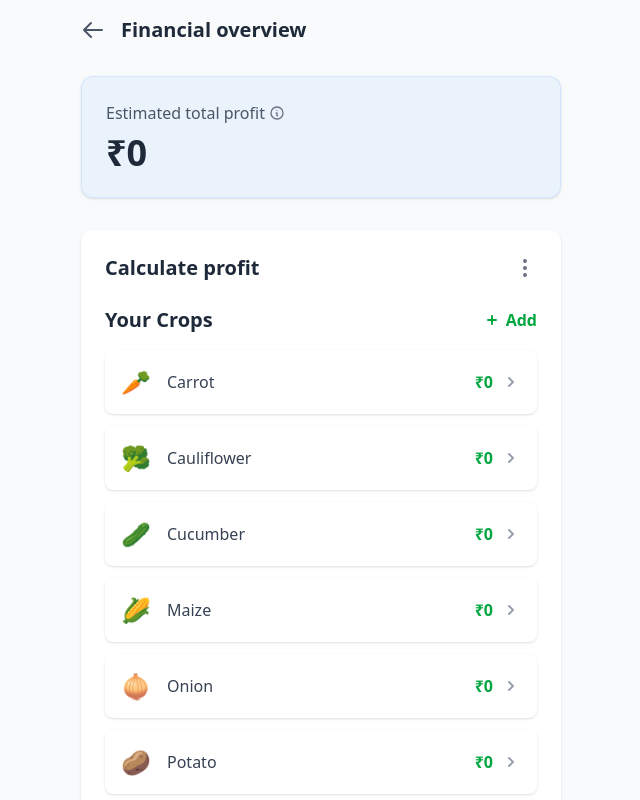
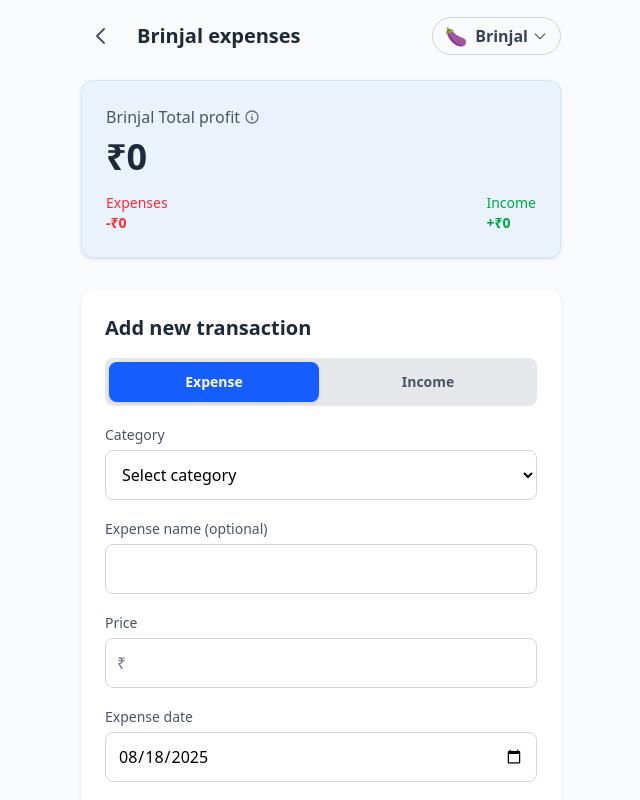
Before and after one commit to uuutsav/kisan-profit-calculator, a React (Vite) app: page / in a window 1280 px wide. Shown: the top 800 px of the page, without its empty margins (319-959 px from the left). Built offline with nearby package versions, Linux system fonts and the light colour scheme.

Commit message:
Step 3: Building the Crop Expenses Page

```diff
--- a/src/App.jsx
+++ b/src/App.jsx
@@ -1,12 +1,13 @@
 // src/App.jsx
-
 import React from 'react';
-import FinancialOverview from './components/FinancialOverview';
+// import FinancialOverview from './components/FinancialOverview';
+import CropExpensesPage from './components/CropExpensesPage'; // Import the new page
 
 function App() {
   return (
     <div className="bg-gray-50 min-h-screen">
-      <FinancialOverview />
+      {/* <FinancialOverview /> */}
+      <CropExpensesPage /> {/* Render the new page */}
     </div>
   );
 }
--- /dev/null
+++ b/src/components/CropExpensesPage.jsx
@@ -0,0 +1,64 @@
+// src/components/CropExpensesPage.jsx
+import React from 'react';
+import TransactionForm from './TransactionForm';
+
+// We'll hardcode Brinjal for now. This will become dynamic later.
+const CropExpensesPage = () => {
+  const crop = { name: 'Brinjal', icon: '🍆' };
+  const totalProfit = 0;
+  const totalExpenses = 0;
+  const totalIncome = 0;
+
+  return (
+    <div className="p-4 max-w-lg mx-auto bg-gray-50 min-h-screen">
+      {/* Header */}
+      <div className="flex items-center mb-6">
+        <button className="mr-4 p-2">
+           <svg xmlns="http://www.w3.org/2000/svg" className="h-6 w-6 text-gray-600" fill="none" viewBox="0 0 24 24" stroke="currentColor" strokeWidth={2}>
+            <path strokeLinecap="round" strokeLinejoin="round" d="M15 19l-7-7 7-7" />
+          </svg>
+        </button>
+        <h1 className="text-xl font-bold text-gray-800">{crop.name} expenses</h1>
+        <div className="ml-auto flex items-center border border-gray-300 rounded-full px-3 py-1">
+           <span className="text-lg mr-2">{crop.icon}</span>
+           <span className="font-semibold text-gray-700">{crop.name}</span>
+           <svg xmlns="http://www.w3.org/2000/svg" className="h-4 w-4 ml-1 text-gray-500" fill="none" viewBox="0 0 24 24" stroke="currentColor">
+            <path strokeLinecap="round" strokeLinejoin="round" strokeWidth={2} d="M19 9l-7 7-7-7" />
+           </svg>
+        </div>
+      </div>
+
+      {/* Total Profit Card */}
+      <div className="bg-blue-100/50 border border-blue-200/50 p-6 rounded-xl shadow-sm mb-8">
+        <div className="flex items-center">
+          <h2 className="text-gray-600 font-medium">{crop.name} Total profit</h2>
+          <svg xmlns="http://www.w3.org/2000/svg" className="h-4 w-4 text-gray-500 ml-1" fill="none" viewBox="0 0 24 24" stroke="currentColor" strokeWidth={2}>
+            <path strokeLinecap="round" strokeLinejoin="round" d="M13 16h-1v-4h-1m1-4h.01M21 12a9 9 0 11-18 0 9 9 0 0118 0z" />
+          </svg>
+        </div>
+        <p className={`text-4xl font-bold mt-2 ${totalProfit >= 0 ? 'text-gray-800' : 'text-red-600'}`}>
+          ₹{totalProfit.toLocaleString('en-IN')}
+        </p>
+        <div className="flex justify-between items-center mt-4 text-sm">
+          <div className="text-red-500">
+            <span>Expenses</span>
+            <p className="font-semibold">-₹{totalExpenses.toLocaleString('en-IN')}</p>
+          </div>
+          <div className="text-green-600">
+            <span>Income</span>
+            <p className="font-semibold">+₹{totalIncome.toLocaleString('en-IN')}</p>
+          </div>
+        </div>
+      </div>
+
+      {/* Transaction Form Section */}
+      <div className="bg-white p-6 rounded-xl shadow-sm">
+        <TransactionForm />
+      </div>
+
+      {/* We will add the TransactionList here in the next step */}
+    </div>
+  );
+};
+
+export default CropExpensesPage;
--- /dev/null
+++ b/src/components/ExpenseForm.jsx
@@ -0,0 +1,66 @@
+// src/components/ExpenseForm.jsx
+import React from 'react';
+
+const ExpenseForm = () => {
+  const expenseCategories = [
+    "Seeds/seedlings", "Fertiliser", "Pesticides", "Machinery",
+    "Labour", "Land rent", "Irrigation", "Electricity", "Harvest", "Other"
+  ];
+
+  return (
+    <form className="space-y-4 mt-4">
+      <div>
+        <label htmlFor="category" className="text-sm font-medium text-gray-600">Category</label>
+        <select
+          id="category"
+          className="mt-1 w-full p-3 border border-gray-300 rounded-lg focus:ring-2 focus:ring-green-500 focus:border-green-500"
+        >
+          <option>Select category</option>
+          {expenseCategories.map(cat => <option key={cat} value={cat}>{cat}</option>)}
+        </select>
+      </div>
+
+      <div>
+        <label htmlFor="expense-name" className="text-sm font-medium text-gray-600">Expense name (optional)</label>
+        <input
+          type="text"
+          id="expense-name"
+          className="mt-1 w-full p-3 border border-gray-300 rounded-lg focus:ring-2 focus:ring-green-500"
+        />
+      </div>
+
+      <div>
+        <label htmlFor="price" className="text-sm font-medium text-gray-600">Price</label>
+        <div className="relative mt-1">
+          <span className="absolute inset-y-0 left-0 flex items-center pl-3 text-gray-500">₹</span>
+          <input
+            type="number"
+            id="price"
+            className="w-full p-3 pl-7 border border-gray-300 rounded-lg focus:ring-2 focus:ring-green-500"
+          />
+        </div>
+      </div>
+
+      <div>
+        <label htmlFor="expense-date" className="text-sm font-medium text-gray-600">Expense date</label>
+        <input
+          type="date"
+          id="expense-date"
+          defaultValue={new Date().toISOString().split('T')[0]} // Sets today's date
+          className="mt-1 w-full p-3 border border-gray-300 rounded-lg focus:ring-2 focus:ring-green-500"
+        />
+      </div>
+
+      <div className="pt-2 space-y-2">
+        <button type="submit" className="w-full bg-blue-600 text-white font-semibold py-3 rounded-lg hover:bg-blue-700 transition-colors">
+          Record expense
+        </button>
+        <button type="button" className="w-full bg-transparent text-gray-600 font-semibold py-3 rounded-lg hover:bg-gray-100 transition-colors">
+          Cancel
+        </button>
+      </div>
+    </form>
+  );
+};
+
+export default ExpenseForm;
--- /dev/null
+++ b/src/components/IncomeForm.jsx
@@ -0,0 +1,65 @@
+import React from 'react';
+
+const IncomeForm = () => {
+  return (
+    <form className="space-y-4 mt-4">
+      <div>
+        <label htmlFor="income-name" className="text-sm font-medium text-gray-600">Income name (optional)</label>
+        <input
+          type="text"
+          id="income-name"
+          defaultValue="Sale"
+          className="mt-1 w-full p-3 border border-gray-300 rounded-lg focus:ring-2 focus:ring-green-500"
+        />
+      </div>
+
+      <div className="grid grid-cols-2 gap-4">
+        <div>
+          <label htmlFor="yield" className="text-sm font-medium text-gray-600">Yield*</label>
+          <div className="relative mt-1">
+            <input
+              type="number"
+              id="yield"
+              className="w-full p-3 border border-gray-300 rounded-lg focus:ring-2 focus:ring-green-500"
+            />
+             <span className="absolute inset-y-0 right-0 flex items-center pr-3 text-gray-500">kg</span>
+          </div>
+        </div>
+        <div>
+          <label htmlFor="price-per-kilo" className="text-sm font-medium text-gray-600">Price per kilo*</label>
+          <div className="relative mt-1">
+            <span className="absolute inset-y-0 left-0 flex items-center pl-3 text-gray-500">₹</span>
+            <input
+              type="number"
+              id="price-per-kilo"
+              className="w-full p-3 pl-7 border border-gray-300 rounded-lg focus:ring-2 focus:ring-green-500"
+            />
+          </div>
+        </div>
+      </div>
+
+       <div>
+        <label htmlFor="income-date" className="text-sm font-medium text-gray-600">Income date</label>
+        <input
+          type="date"
+          id="income-date"
+          defaultValue={new Date().toISOString().split('T')[0]}
+          className="mt-1 w-full p-3 border border-gray-300 rounded-lg focus:ring-2 focus:ring-green-500"
+        />
+      </div>
+
+      <p className="text-center text-gray-700">Total price: <span className="font-bold">₹0</span></p>
+
+      <div className="pt-2 space-y-2">
+        <button type="submit" className="w-full bg-blue-600 text-white font-semibold py-3 rounded-lg hover:bg-blue-700 transition-colors">
+          Record income
+        </button>
+        <button type="button" className="w-full bg-transparent text-gray-600 font-semibold py-3 rounded-lg hover:bg-gray-100 transition-colors">
+          Cancel
+        </button>
+      </div>
+    </form>
+  );
+};
+
+export default IncomeForm;
--- /dev/null
+++ b/src/components/TransactionForm.jsx
@@ -0,0 +1,40 @@
+// src/components/TransactionForm.jsx
+import React, { useState } from 'react';
+import ExpenseForm from './ExpenseForm';
+import IncomeForm from './IncomeForm';
+
+const TransactionForm = () => {
+  const [activeTab, setActiveTab] = useState('expense'); // 'expense' or 'income'
+
+  const getTabClassName = (tabName) => {
+    return `w-full py-2.5 text-sm font-semibold text-center rounded-lg focus:outline-none transition-colors ${
+      activeTab === tabName
+        ? 'bg-blue-600 text-white shadow'
+        : 'bg-gray-200 text-gray-600 hover:bg-gray-300'
+    }`;
+  };
+
+  return (
+    <div>
+      <h2 className="text-xl font-bold text-gray-800 mb-4">Add new transaction</h2>
+      <div className="flex bg-gray-200 rounded-lg p-1 space-x-1">
+        <button
+          onClick={() => setActiveTab('expense')}
+          className={getTabClassName('expense')}
+        >
+          Expense
+        </button>
+        <button
+          onClick={() => setActiveTab('income')}
+          className={getTabClassName('income')}
+        >
+          Income
+        </button>
+      </div>
+
+      {activeTab === 'expense' ? <ExpenseForm /> : <IncomeForm />}
+    </div>
+  );
+};
+
+export default TransactionForm;
```
Also changed, not shown: src/components/TransactionList.jsx (added).
